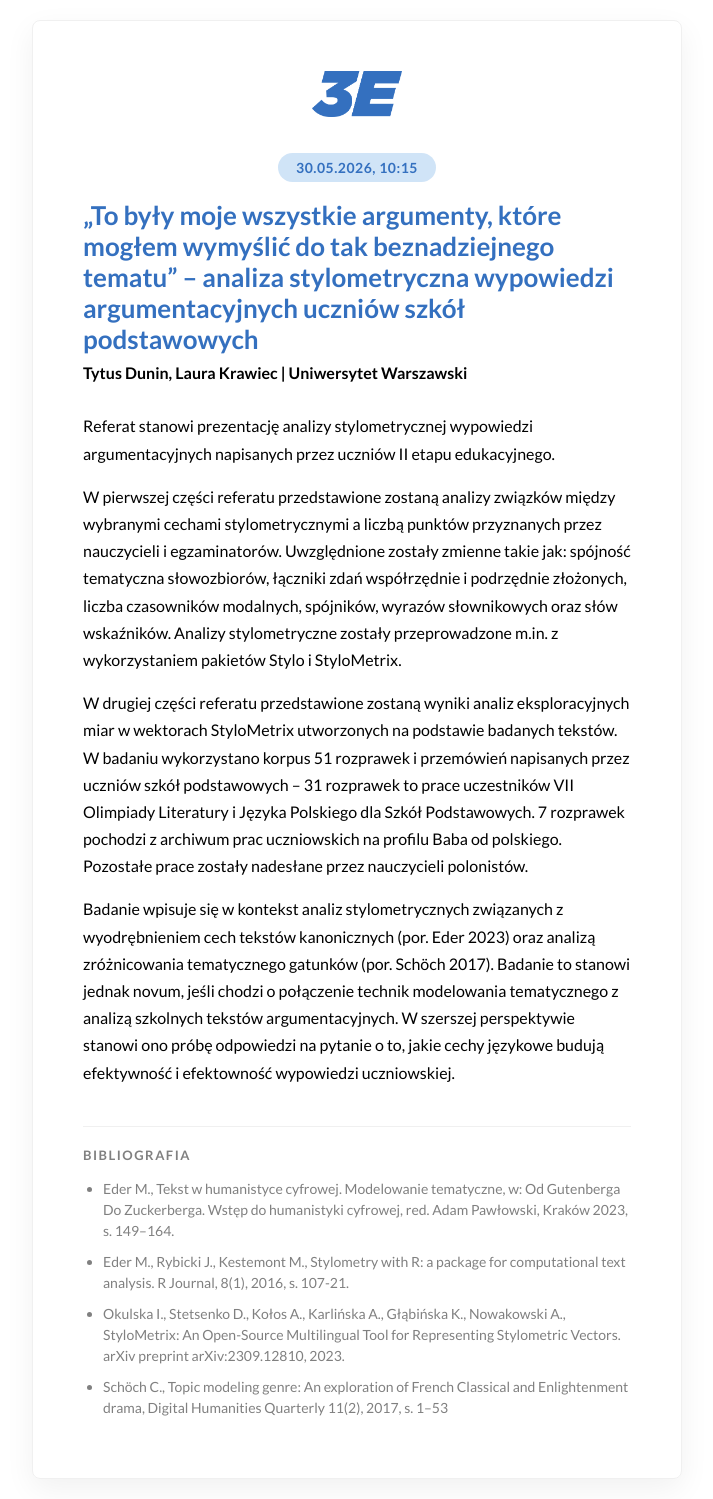
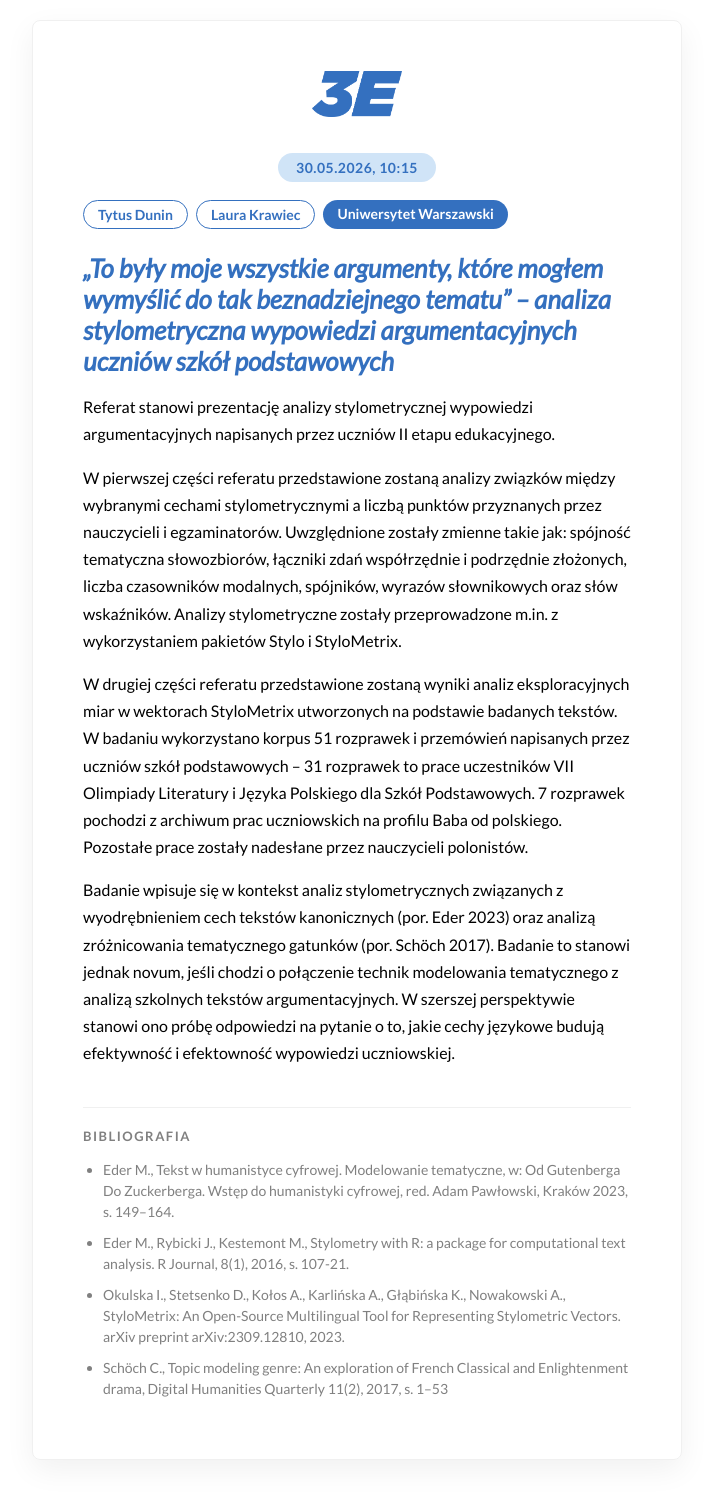
Before and after one commit to tytusdunin/3e5, a Jekyll site: the page built from dunin-krawiec.md, in a window 1280 px wide. Shown: the whole page, without its empty margins (283-996 px from the left). Built offline with Jekyll 4.4.1, drawn with Linux system fonts in a browser that asks for light colours.

Commit message:
Add pills

```diff
--- a/_layouts/abstract.html
+++ b/_layouts/abstract.html
@@ -105,8 +105,15 @@
             <span style="background-color:#d0e4f7; color:#3470BF; padding:6px 18px; border-radius:999px; font-size:14px; font-weight:700; letter-spacing:0.5px;">{{ page.date }}</span>
         </div>
         {% endif %}
-        <h1 class="title">{{ page.title }}</h1>
-        <div class="author">{{ page.author }}</div>
+        <div style="display:flex; flex-wrap:wrap; gap:8px; margin-bottom:24px;">
+            {% for author in page.authors %}
+            <span style="background:#ffffff; color:#3470BF; border:1.5px solid #3470BF; padding:5px 14px; border-radius:999px; font-size:14px; font-weight:700;">{{ author }}</span>
+            {% endfor %}
+            {% if page.institution %}
+            <span style="background-color:#3470BF; color:#ffffff; padding:5px 14px; border-radius:999px; font-size:14px; font-weight:700;">{{ page.institution }}</span>
+            {% endif %}
+        </div>
+        <h1 class="title" style="font-style:italic;">{{ page.title }}</h1>
 
         <div class="abstract-text">
             {{ content }}
--- a/dunin-krawiec.md
+++ b/dunin-krawiec.md
@@ -1,7 +1,10 @@
 ---
 layout: abstract
 title: "„To były moje wszystkie argumenty, które mogłem wymyślić do tak beznadziejnego tematu” – analiza stylometryczna wypowiedzi argumentacyjnych uczniów szkół podstawowych"
-author: "Tytus Dunin, Laura Krawiec | Uniwersytet Warszawski"
+authors:
+  - "Tytus Dunin"
+  - "Laura Krawiec"
+institution: "Uniwersytet Warszawski"
 date: "30.05.2026, 10:15"
 references:
   - "Eder M., Tekst w humanistyce cyfrowej. Modelowanie tematyczne, w: Od Gutenberga Do Zuckerberga. Wstęp do humanistyki cyfrowej, red. Adam Pawłowski, Kraków 2023, s. 149–164."
```
